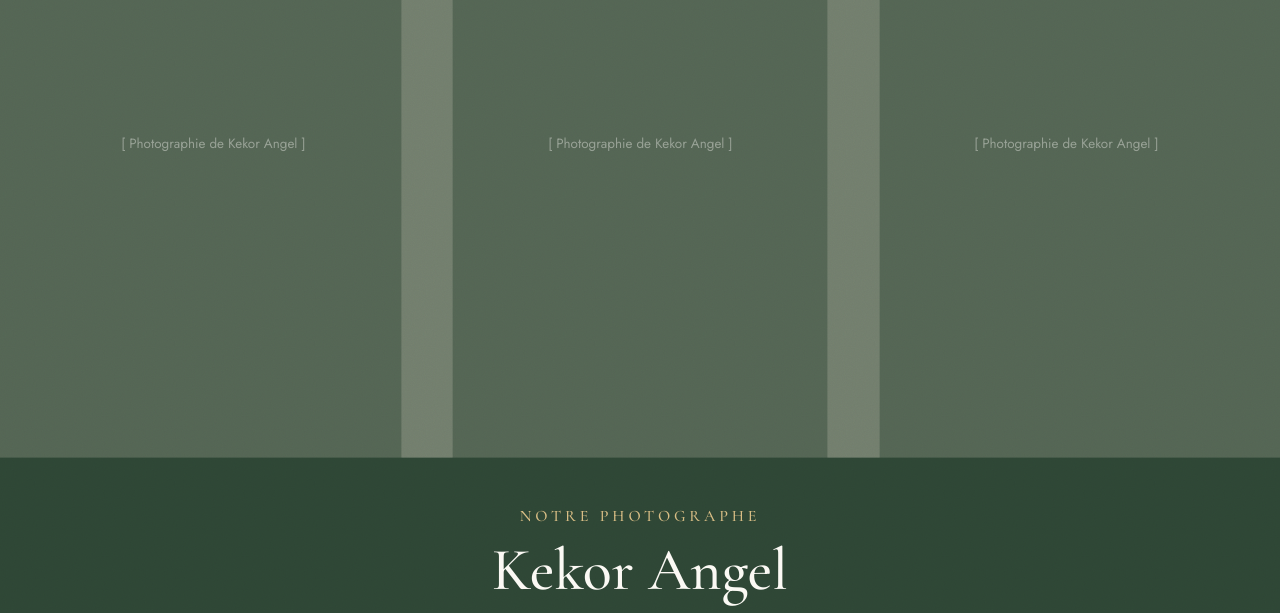
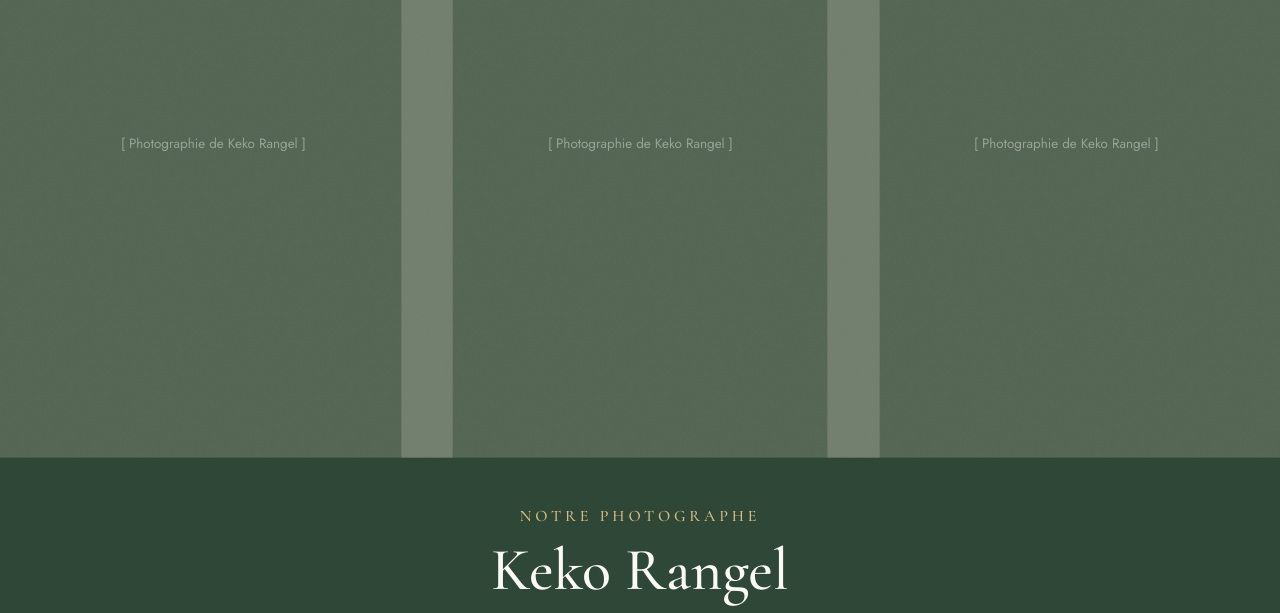
Before and after one commit to ryandorvilma/lisa-ryan-se-marient, an Astro site in the folder site/: page / in a window 1280 px wide. Shown: the part 4120-4733 px from the top of the page. Built offline with nearby package versions, Linux system fonts and the light colour scheme; Astro itself is replaced by a stand-in of ours.

Commit message:
Photographe : nom corrigé en Keko Rangel
Co-Authored-By: Claude Opus 5.5 <noreply@anthropic.com>

```diff
--- a/site/src/components/PhotographerSection.astro
+++ b/site/src/components/PhotographerSection.astro
@@ -3,13 +3,13 @@ import { publicFileExists } from "../lib/media";
 import Icon from "./Icon.astro";
 
 const photographer = {
-  name: "Kekor Angel",
+  name: "Keko Rangel",
   instagram: "https://www.instagram.com/kekorangel/",
   instagramHandle: "@kekorangel",
   photos: [
-    { src: "/images/photographe-1.jpg", alt: "Photographie de Kekor Angel" },
-    { src: "/images/photographe-2.jpg", alt: "Photographie de Kekor Angel" },
-    { src: "/images/photographe-3.jpg", alt: "Photographie de Kekor Angel" },
+    { src: "/images/photographe-1.jpg", alt: "Photographie de Keko Rangel" },
+    { src: "/images/photographe-2.jpg", alt: "Photographie de Keko Rangel" },
+    { src: "/images/photographe-3.jpg", alt: "Photographie de Keko Rangel" },
   ],
 };
 ---
```
